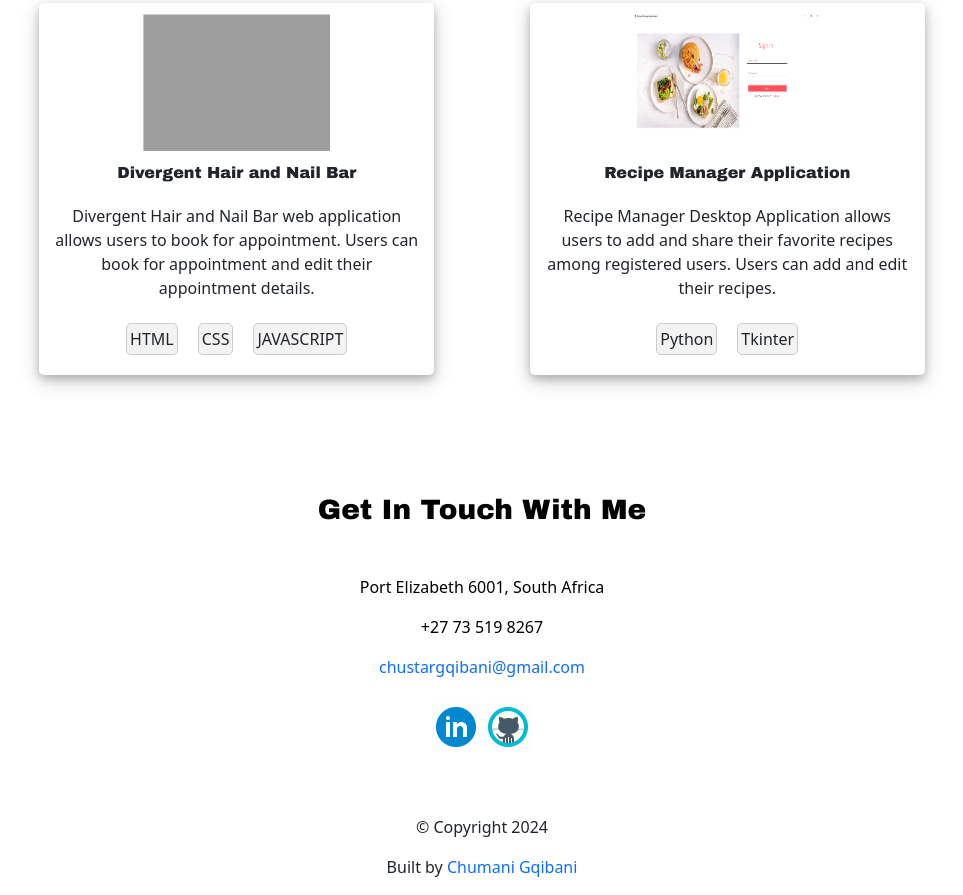
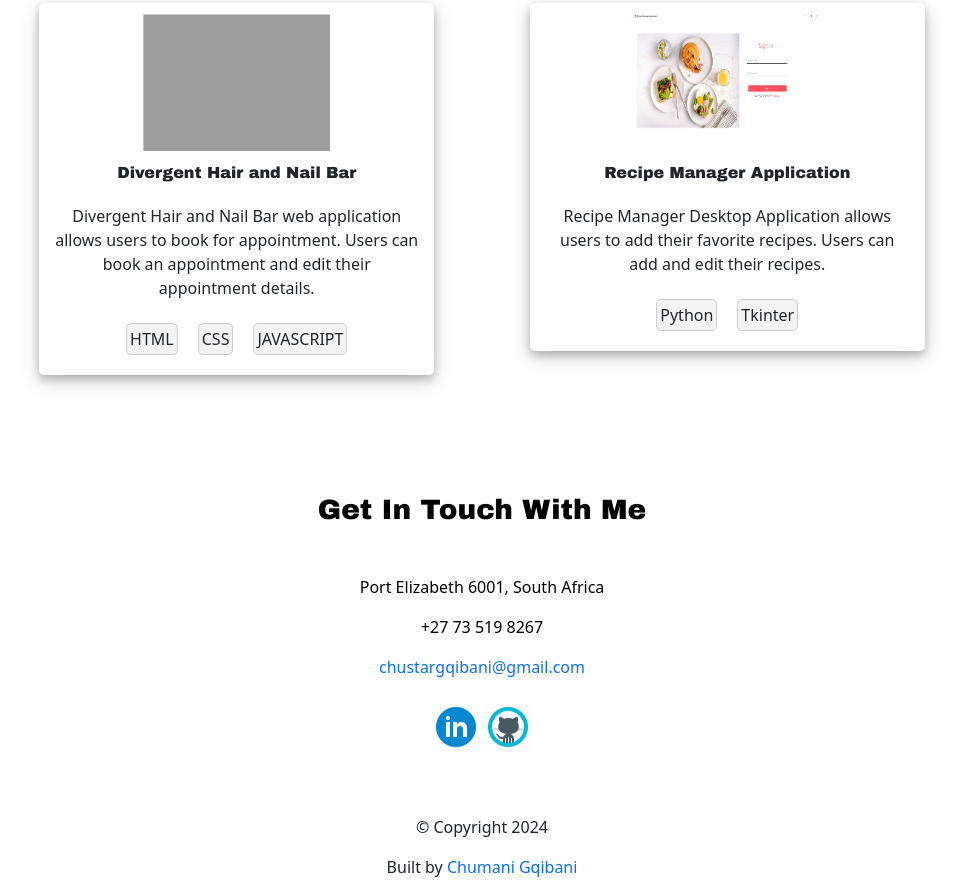
Before and after one commit to chustar0123/Chumani_Gqibani, a plain HTML site: page index.html in a window 1280 px wide. Shown: the part 1579-2474 px from the top of the page, without its empty margins (158-1121 px from the left). Drawn offline with nearby package versions, Linux system fonts and the light colour scheme; grey boxes are pictures that could not be loaded.

Commit message:
Update index.html

```diff
--- a/index.html
+++ b/index.html
@@ -111,7 +111,7 @@
             <h6 class="project-heading">Divergent Hair and Nail Bar</h6>
             <p class="project-details">
                  Divergent Hair and Nail Bar web application allows
-                 users to book for appointment. Users can book for appointment and edit
+                 users to book for appointment. Users can book an appointment and edit
                  their appointment details.
               </p>
               <div class="horizontal-container">
@@ -126,7 +126,7 @@
             <h6 class="project-heading">Recipe Manager Application</h6>
             <p class="project-details">
                 Recipe Manager Desktop Application allows users to add
-                and share their favorite recipes among registered users. Users can add and
+                their favorite recipes. Users can add and
                 edit their recipes.
               </p>
               <div class="horizontal-container">
```
